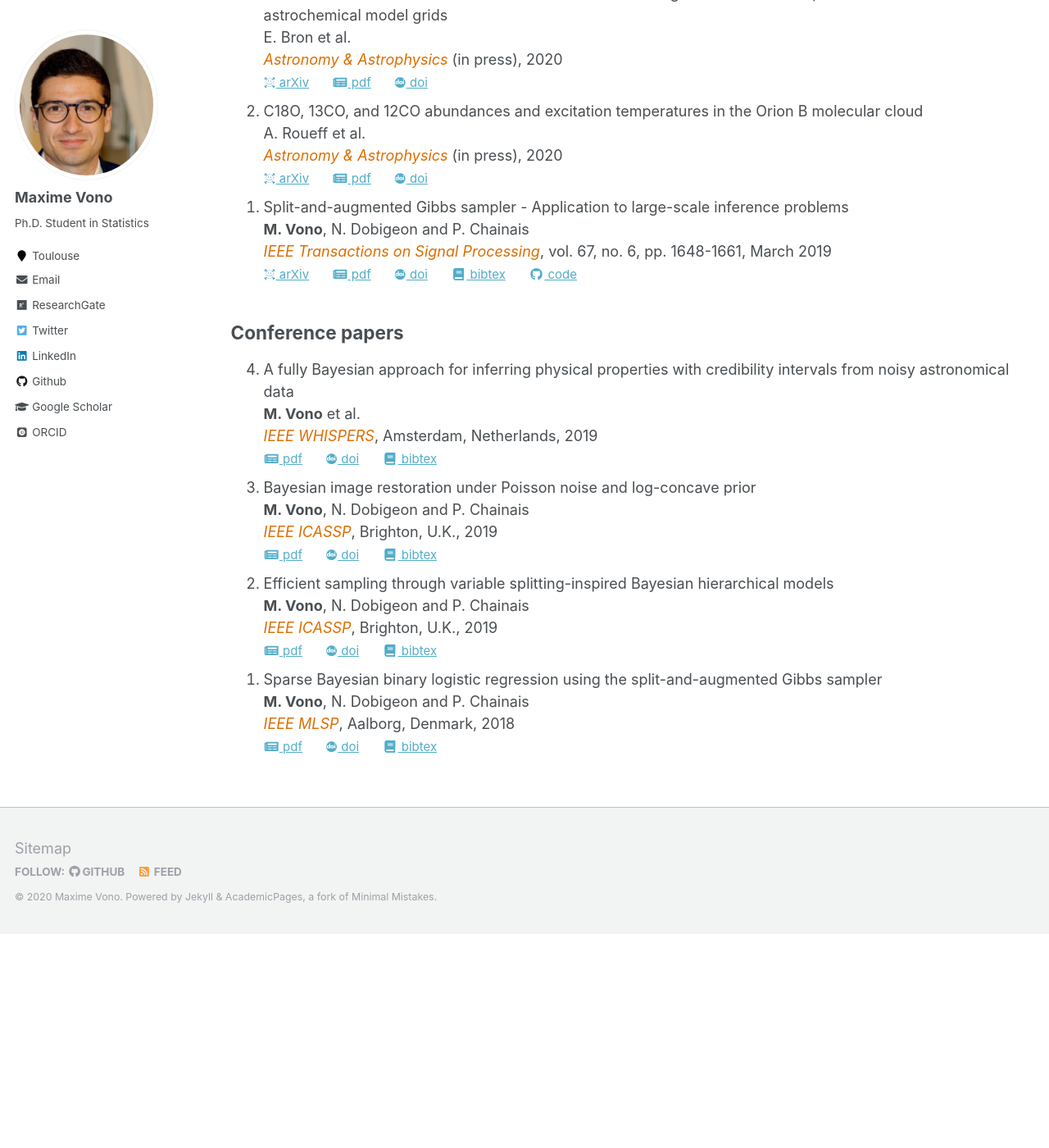
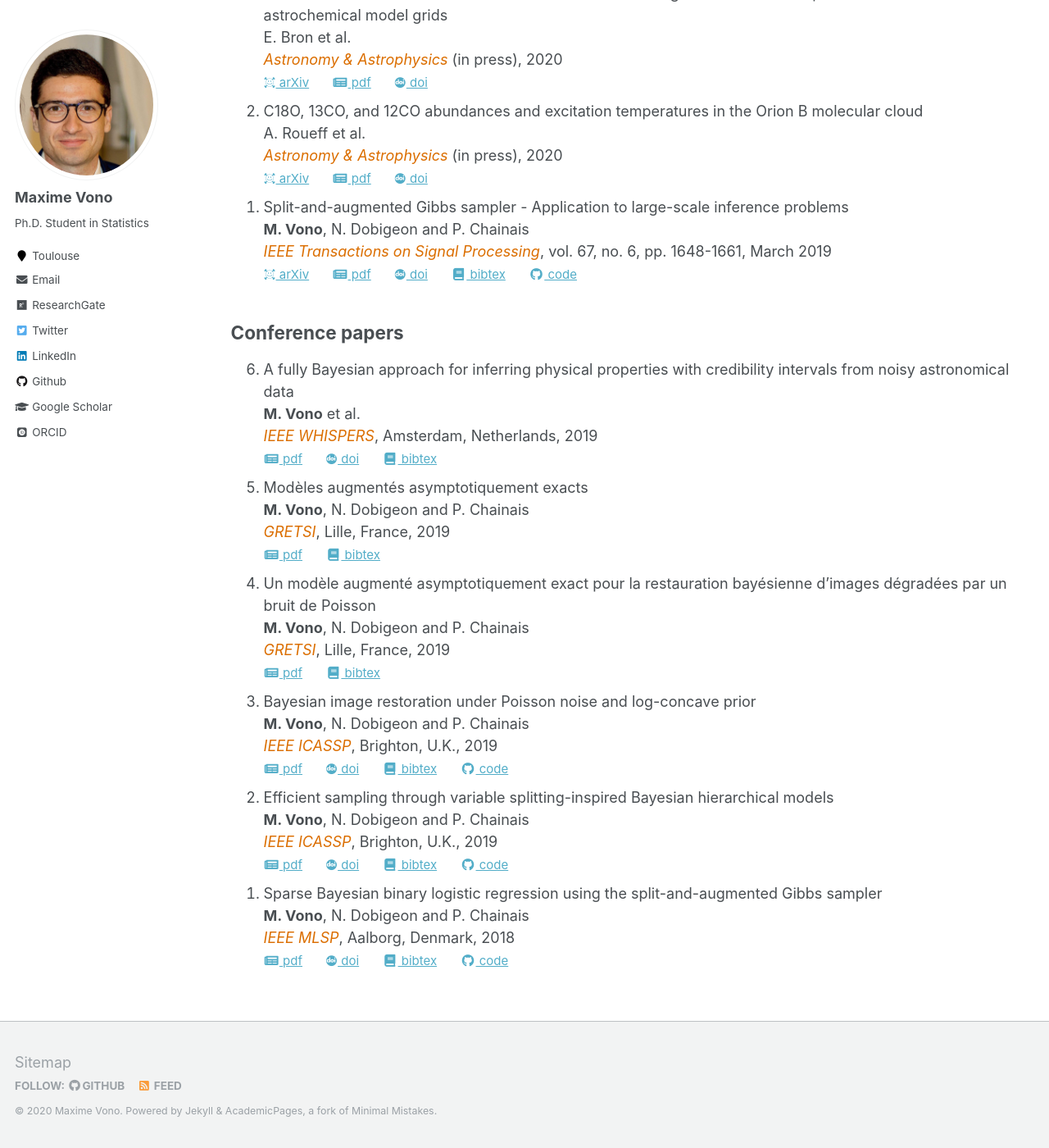
Before and after one commit to mvono/mvono.github.io, a Jekyll site: the page built from _pages/publications.md, in a window 1280 px wide and 1400 px high, scrolled down 708 px. Shown: the whole window at 82% size. Built offline with Jekyll 4.4.1, drawn with Linux system fonts in a browser that asks for light colours; some web fonts are replaced; before the commit the page ends 1847 px from its top, so only the background shows below that.

Commit message:
update publi

```diff
--- a/_pages/publications.md
+++ b/_pages/publications.md
@@ -73,13 +73,28 @@ You can also find all my research works on my [Google Scholar](https://scholar.g
 		<a style="font-size:15px" href="https://ieeexplore.ieee.org/document/8920859"><i class="ai ai-doi"></i> doi</a> &emsp;
 		<a style="font-size:15px" href="../files/bib/2019_WHISPERS_Vono.bib"><i class="fas fa-fw fa-book"></i> bibtex</a>
   	</li>
+  	<li>
+	 	Modèles augmentés asymptotiquement exacts<br>
+	    <b>M. Vono</b>, N. Dobigeon and P. Chainais<br>
+	    <i style='color:#db6e00'>GRETSI</i>, Lille, France, 2019<br>
+		<a style="font-size:15px" href="../files/papers/2019_GRETSI_AXDA_Vono.pdf"><i class="fa fa-fw fa-newspaper"></i> pdf</a> &emsp;
+		<a style="font-size:15px" href="../files/bib/2019_GRETSI_AXDA_Vono.bib"><i class="fas fa-fw fa-book"></i> bibtex</a>
+  	</li>
+  	<li>
+	 	Un modèle augmenté asymptotiquement exact pour la restauration bayésienne d’images dégradées par un bruit de Poisson<br>
+	    <b>M. Vono</b>, N. Dobigeon and P. Chainais<br>
+	    <i style='color:#db6e00'>GRETSI</i>, Lille, France, 2019<br>
+		<a style="font-size:15px" href="../files/papers/2019_GRETSI_Poisson_Vono.pdf"><i class="fa fa-fw fa-newspaper"></i> pdf</a> &emsp;
+		<a style="font-size:15px" href="../files/bib/2019_GRETSI_Poisson_Vono.bib"><i class="fas fa-fw fa-book"></i> bibtex</a>
+  	</li>
 	<li>
 	 	Bayesian image restoration under Poisson noise and log-concave prior<br>
       	<b>M. Vono</b>, N. Dobigeon and P. Chainais<br>
       	<i style='color:#db6e00'>IEEE ICASSP</i>, Brighton, U.K., 2019<br>
 		<a style="font-size:15px" href="../files/papers/2019_ICASSP_Poisson_Vono.pdf"><i class="fa fa-fw fa-newspaper"></i> pdf</a> &emsp;
 		<a style="font-size:15px" href="https://ieeexplore.ieee.org/document/8683031"><i class="ai ai-doi"></i> doi</a> &emsp;
-		<a style="font-size:15px" href="../files/bib/2019_ICASSP_Poisson_Vono.bib"><i class="fas fa-fw fa-book"></i> bibtex</a>
+		<a style="font-size:15px" href="../files/bib/2019_ICASSP_Poisson_Vono.bib"><i class="fas fa-fw fa-book"></i> bibtex</a> &emsp;
+		<a style="font-size:15px" href="https://github.com/mvono/2019-ICASSP-Poisson-image-restoration"><i class="fab fa-fw fa-github"></i> code</a>
   	</li>
   		<li>
 	 	Efficient sampling through variable splitting-inspired Bayesian hierarchical models<br>
@@ -87,7 +102,8 @@ You can also find all my research works on my [Google Scholar](https://scholar.g
       	<i style='color:#db6e00'>IEEE ICASSP</i>, Brighton, U.K., 2019<br>
 		<a style="font-size:15px" href="../files/papers/2019_ICASSP_SGS_Vono.pdf"><i class="fa fa-fw fa-newspaper"></i> pdf</a> &emsp;
 		<a style="font-size:15px" href="https://ieeexplore.ieee.org/document/8682982"><i class="ai ai-doi"></i> doi</a> &emsp;
-		<a style="font-size:15px" href="../files/bib/2019_ICASSP_SGS_Vono.bib"><i class="fas fa-fw fa-book"></i> bibtex</a>
+		<a style="font-size:15px" href="../files/bib/2019_ICASSP_SGS_Vono.bib"><i class="fas fa-fw fa-book"></i> bibtex</a> &emsp;
+		<a style="font-size:15px" href="https://github.com/mvono/2019-TSP-split-Gibbs-sampler"><i class="fab fa-fw fa-github"></i> code</a>
   	</li>
   		<li>
 	 	Sparse Bayesian binary logistic regression using the split-and-augmented Gibbs sampler<br>
@@ -95,6 +111,7 @@ You can also find all my research works on my [Google Scholar](https://scholar.g
       	<i style='color:#db6e00'>IEEE MLSP</i>, Aalborg, Denmark, 2018<br>
 		<a style="font-size:15px" href="../files/papers/2018_MLSP_Vono.pdf"><i class="fa fa-fw fa-newspaper"></i> pdf</a> &emsp;
 		<a style="font-size:15px" href="https://ieeexplore.ieee.org/document/8516963"><i class="ai ai-doi"></i> doi</a> &emsp;
-		<a style="font-size:15px" href="../files/bib/2018_MLSP_Vono.bib"><i class="fas fa-fw fa-book"></i> bibtex</a>
+		<a style="font-size:15px" href="../files/bib/2018_MLSP_Vono.bib"><i class="fas fa-fw fa-book"></i> bibtex</a> &emsp;
+		<a style="font-size:15px" href="https://github.com/mvono/2018-MLSP-sparse-bayesian-logistic-regression"><i class="fab fa-fw fa-github"></i> code</a>
   	</li>
 </ol>
```
Also changed, not shown: files/bib/2019_GRETSI_AXDA_Vono.bib (added, +9 -0 lines), files/bib/2019_GRETSI_Poisson_Vono.bib (added, +8 -0 lines), 4 other files.
